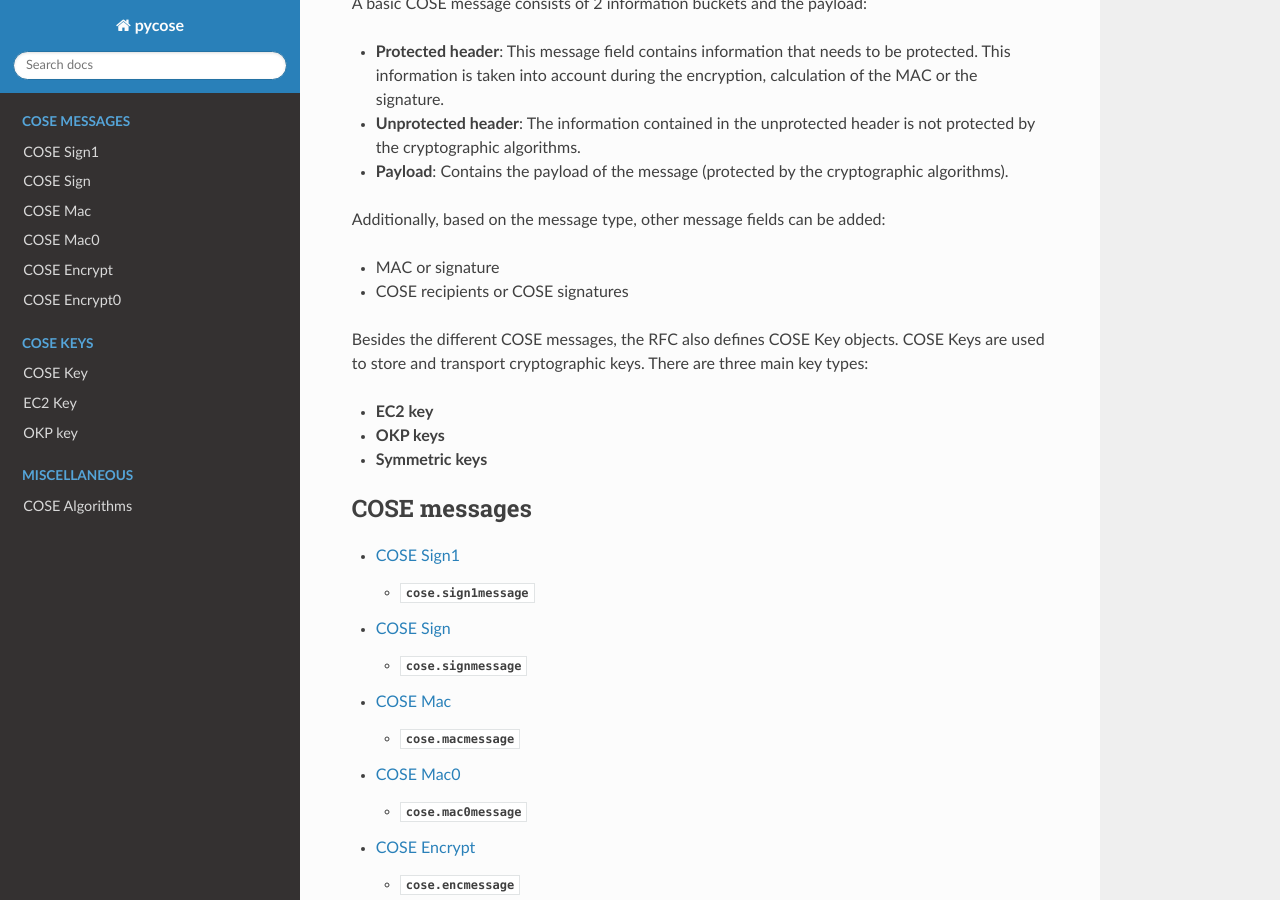
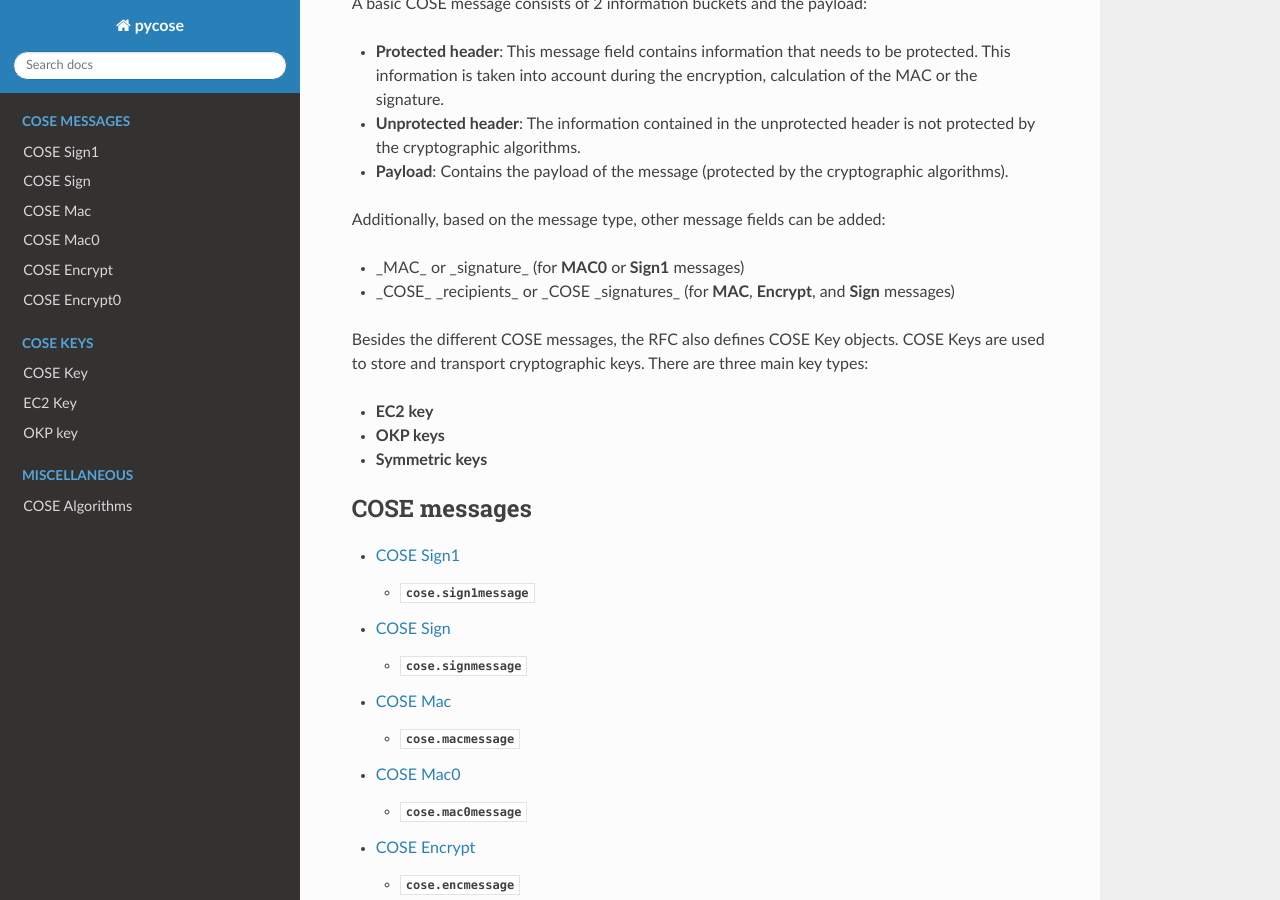
Before and after one commit to TimothyClaeys/pycose, a Sphinx documentation site: the page built from docs/index.rst, in a window 1280 px wide and 900 px high, scrolled down 1053 px. Built offline with Sphinx 7.4.7 and the Read the Docs theme 2.0.0, drawn with Linux system fonts in a browser that asks for light colours.

Commit message:
Updates README.md and index.rst

```diff
--- a/docs/conf.py
+++ b/docs/conf.py
@@ -32,7 +32,7 @@
 extensions = ['sphinx.ext.autodoc']
 
 # Add any paths that contain templates here, relative to this directory.
-templates_path = ['_templates']
+templates_path = ['']
 
 # The suffix of source filenames.
 source_suffix = '.rst'
@@ -65,4 +65,4 @@
 # Add any paths that contain custom static files (such as style sheets) here,
 # relative to this directory. They are copied after the builtin static files,
 # so a file named "default.css" will overwrite the builtin "default.css".
-html_static_path = ['_static']
+html_static_path = ['']
--- a/docs/index.rst
+++ b/docs/index.rst
@@ -41,8 +41,8 @@ A basic COSE message consists of 2 information buckets and the payload:
 
 Additionally, based on the message type, other message fields can be added:
 
-- MAC or signature
-- COSE recipients or COSE signatures
+- _MAC_ or _signature_ (for **MAC0** or **Sign1** messages)
+- _COSE_ _recipients_ or _COSE _signatures_ (for **MAC**, **Encrypt**, and **Sign** messages)
 
 
 Besides the different COSE messages, the RFC also defines COSE Key objects. COSE Keys are used to store and transport
```
Also changed, not shown: README.md (+14 -21 lines).
